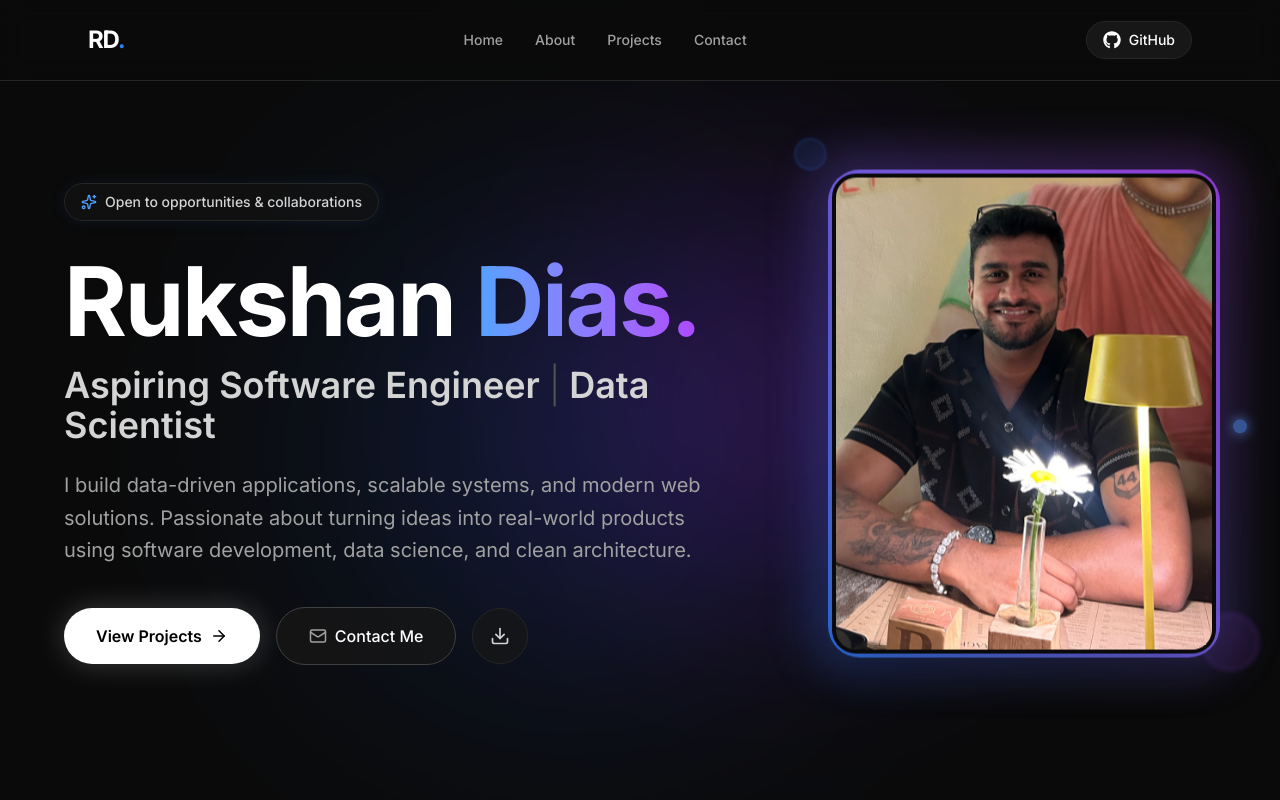
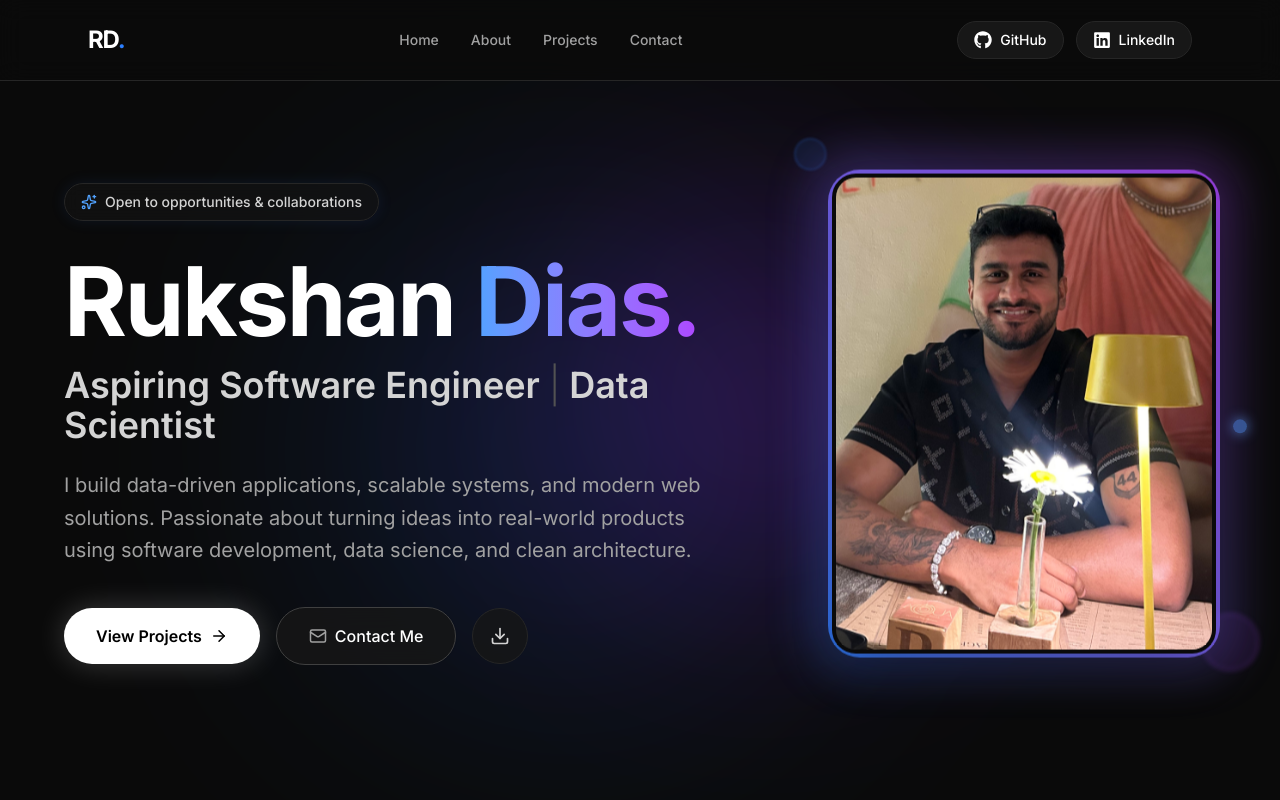
Before and after one commit to Ruki-Diaz/portfolio-website, a Next.js app: page / in a window 1280 px wide. Shown: the top 800 px of the page. Built offline with nearby package versions, Linux system fonts and the light colour scheme.

Commit message:
Add LinkedIn button to Navbar

```diff
--- a/components/layout/Navbar.js
+++ b/components/layout/Navbar.js
@@ -2,7 +2,7 @@
 
 import { motion } from "framer-motion";
 import Link from "next/link";
-import { FaGithub } from "react-icons/fa";
+import { FaGithub, FaLinkedin } from "react-icons/fa";
 
 export default function Navbar() {
   return (
@@ -33,8 +33,8 @@ export default function Navbar() {
           ))}
         </div>
 
-        {/* Right GitHub Button */}
-        <div className="flex items-center">
+        {/* Right Social Buttons */}
+        <div className="flex items-center gap-3">
           <a
             href="https://github.com/Ruki-Diaz"
             target="_blank"
@@ -44,6 +44,15 @@ export default function Navbar() {
             <FaGithub className="text-lg" />
             <span className="hidden sm:inline">GitHub</span>
           </a>
+          <a
+            href="https://www.linkedin.com/in/rukshan-dias-a088921a6/"
+            target="_blank"
+            rel="noopener noreferrer"
+            className="flex items-center gap-2 px-4 py-2 bg-neutral-900 border border-neutral-800 rounded-full text-sm font-medium text-white hover:bg-neutral-800 hover:border-blue-500/50 hover:shadow-[0_0_15px_rgba(59,130,246,0.2)] transition-all duration-300"
+          >
+            <FaLinkedin className="text-lg" />
+            <span className="hidden sm:inline">LinkedIn</span>
+          </a>
         </div>
       </div>
     </motion.nav>
```
